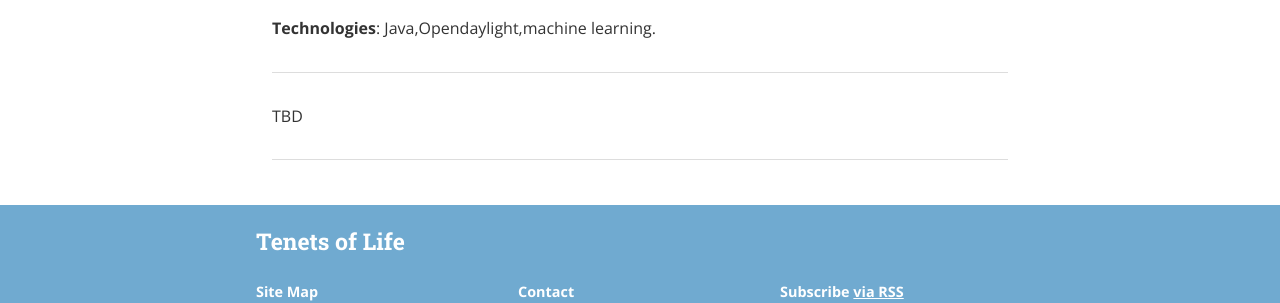
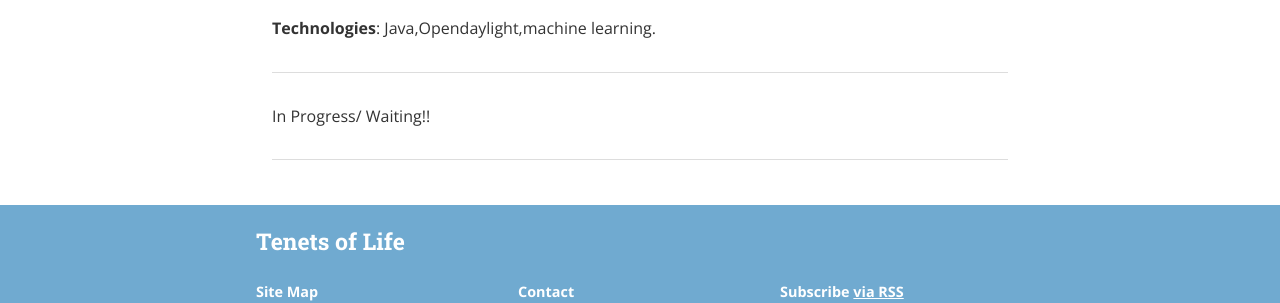
Before and after one commit to Gaurav-Pande/gaurav-pande.github.io, a Jekyll site: the page built from _projects/odl-ml.md, in a window 1280 px wide. Shown: the part 260-563 px from the top of the page. Built offline with Jekyll 4.4.1, drawn with Linux system fonts in a browser that asks for light colours; nearby versions of some CDN libraries; a style sheet for code colours, icons or effects is not loaded.

Commit message:
Update odl-ml.md

```diff
--- a/_projects/odl-ml.md
+++ b/_projects/odl-ml.md
@@ -11,6 +11,6 @@ desc: "A use case to show ml over opendaylight architecture"
 
 ---
 
-TBD
+In Progress/ Waiting!!
 
 ---
```
Also changed, not shown: other parts of _projects/odl-ml.md (+1 -1 lines).
